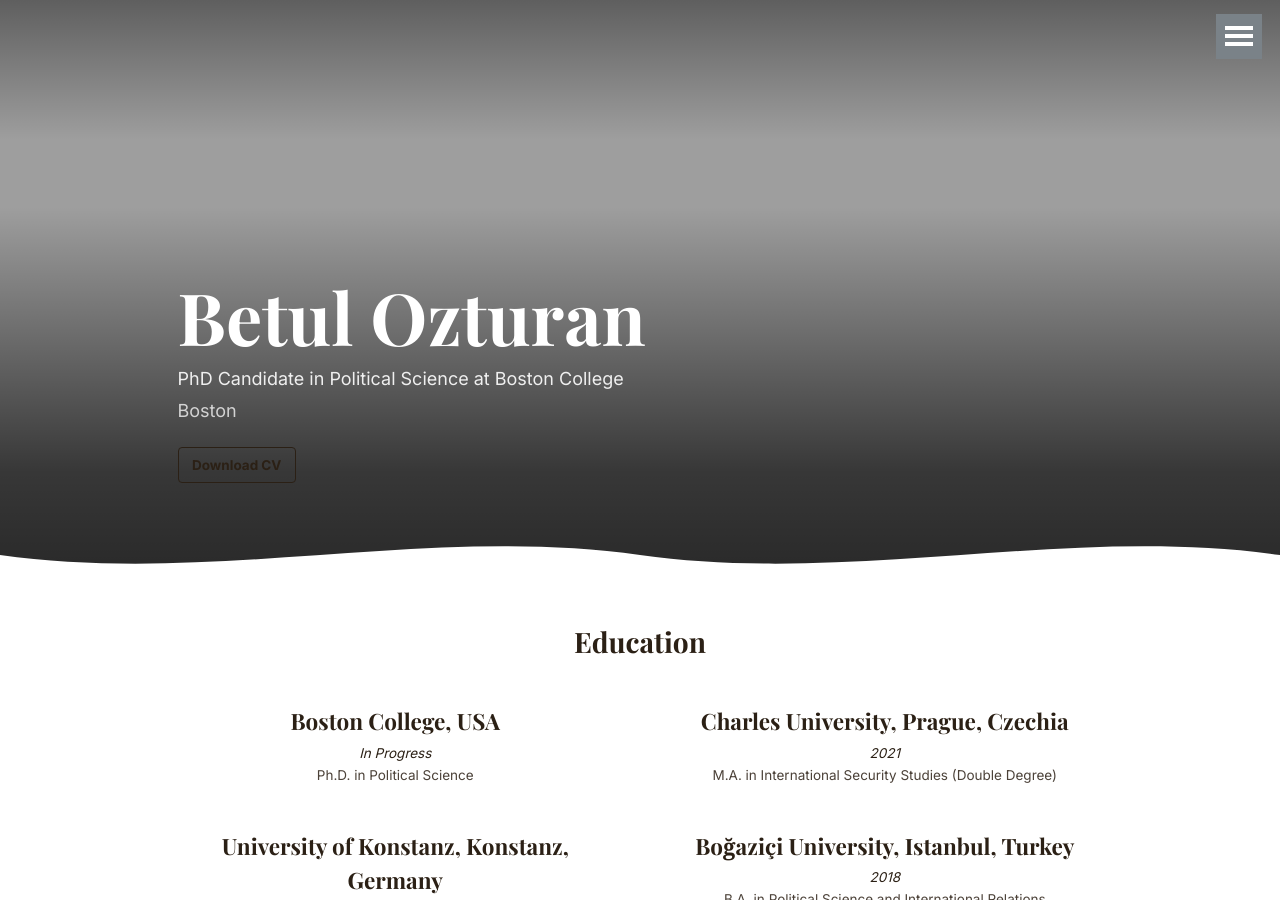
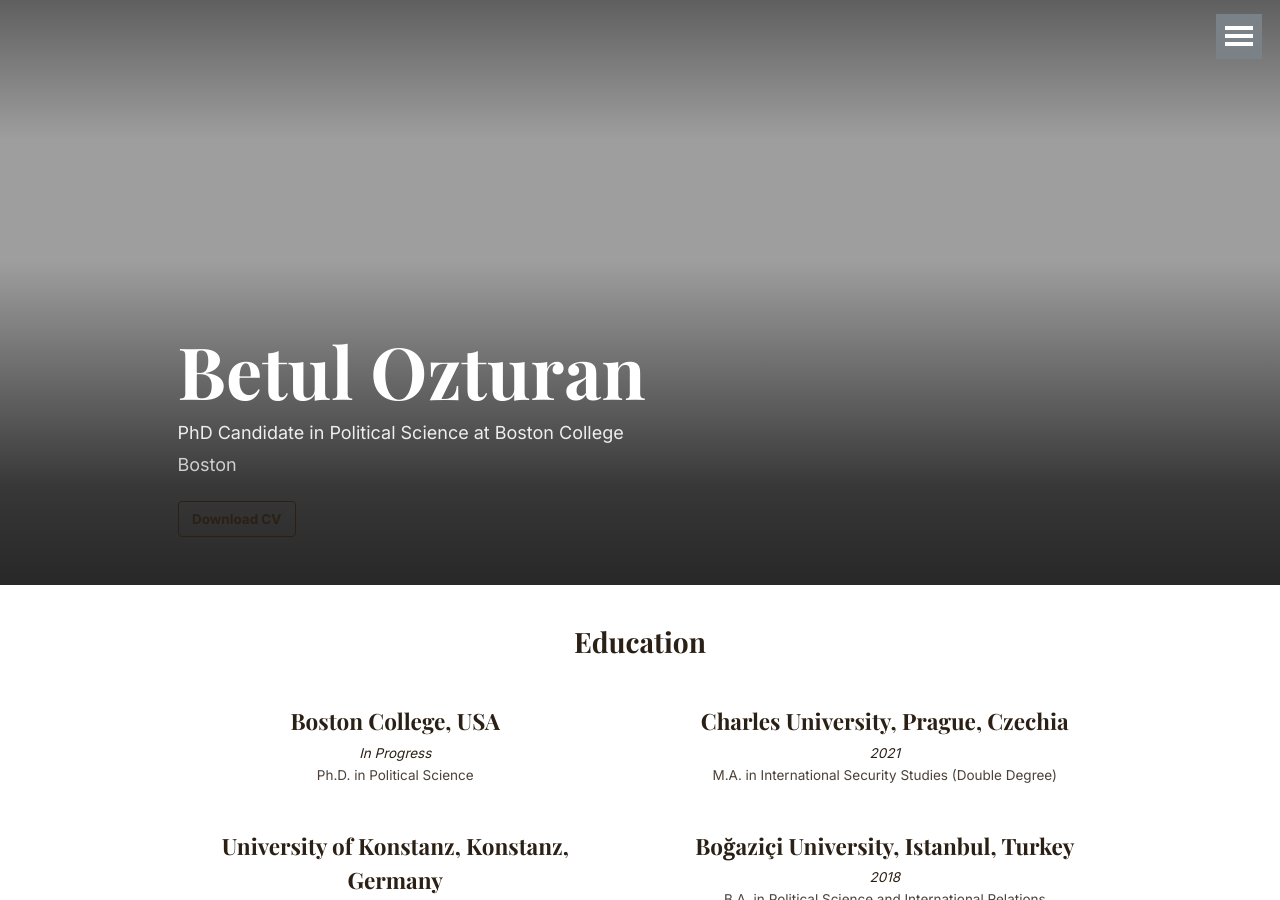
Before and after one commit to betulozturan/betulozturan.github.io, a Jekyll site: the page built from _pages/about.md, in a window 1280 px wide and 900 px high. Built offline with Jekyll 4.4.1, drawn with Linux system fonts in a browser that asks for light colours; some web fonts are replaced.

Commit message:
Remove the wave divider between the photo and Education section
Drop the .hero-profile__wave--top SVG for a plain straight edge, and
trim the banner overlay's bottom padding back down since it no longer
needs to clear the wave's overlap zone.

Co-Authored-By: Claude Sonnet 5 <noreply@anthropic.com>

```diff
--- a/_includes/hero-profile.html
+++ b/_includes/hero-profile.html
@@ -17,12 +17,6 @@
         </div>
       </div>
     </div>
-  {% endif %}
-
-  {% if page.header.overlay_image %}
-    <svg class="hero-profile__wave hero-profile__wave--top" viewBox="0 0 1440 80" preserveAspectRatio="none" aria-hidden="true">
-      <path d="M0,40 C240,80 480,0 720,40 C960,80 1200,0 1440,40 L1440,80 L0,80 Z"></path>
-    </svg>
   {% endif %}
 
   <div class="hero-profile__band">
--- a/_sass/custom.scss
+++ b/_sass/custom.scss
@@ -243,9 +243,7 @@ body.has-hero-banner {
   left: 0;
   right: 0;
   bottom: 0;
-  /* bottom padding clears the wave divider's 60px overlap zone
-     (see .hero-profile__wave--top, which pulls up into this banner) */
-  padding: 4em 1em 5.5em;
+  padding: 4em 1em 2.5em;
   background: linear-gradient(to bottom, rgba(0, 0, 0, 0), rgba(0, 0, 0, 0.65) 70%, rgba(0, 0, 0, 0.75));
 }
 
@@ -456,18 +454,6 @@ body.has-hero-banner {
   }
 }
 
-.hero-profile__wave--top {
-  position: relative;
-  bottom: auto;
-  display: block;
-  width: 100%;
-  height: 60px;
-  margin-top: -60px;
-
-  path {
-    fill: var(--global-bg-color);
-  }
-}
 
 /*
    Publications & talks listings
```
